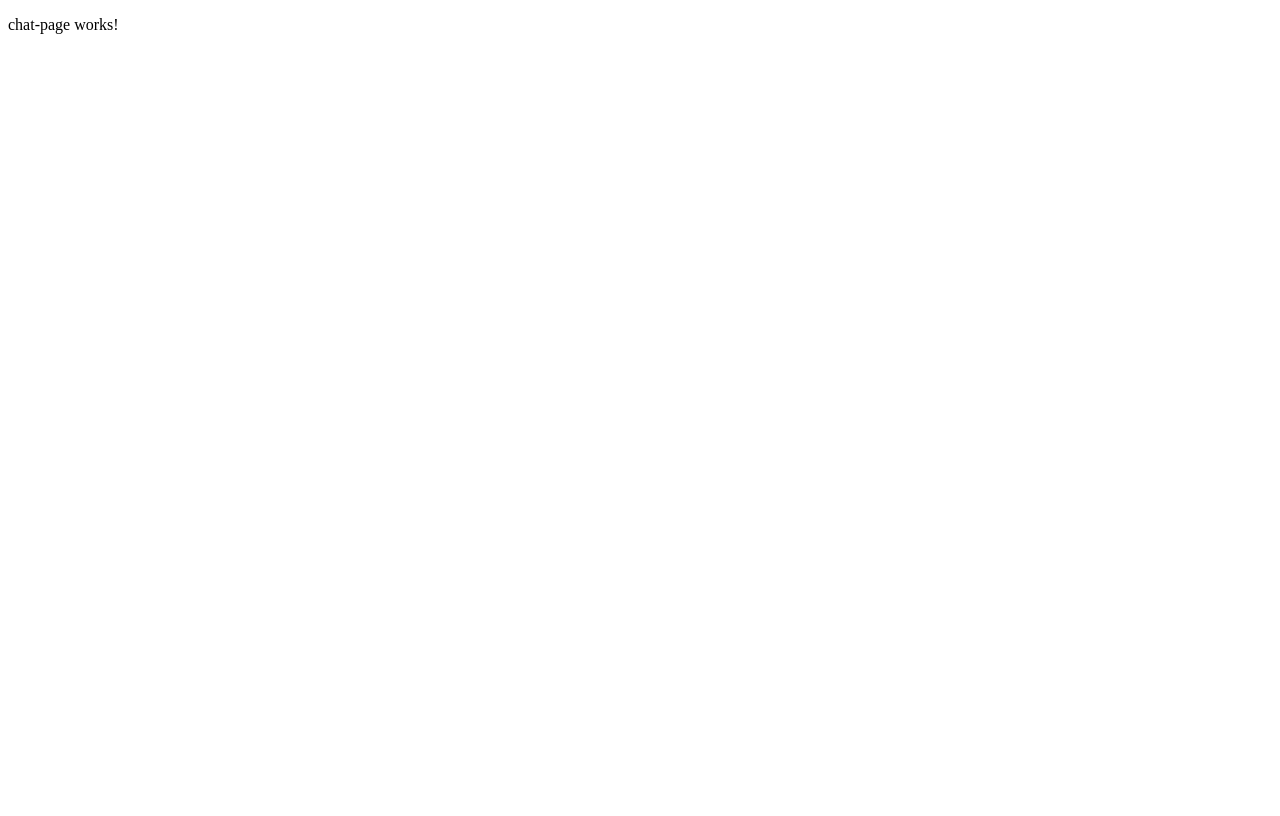
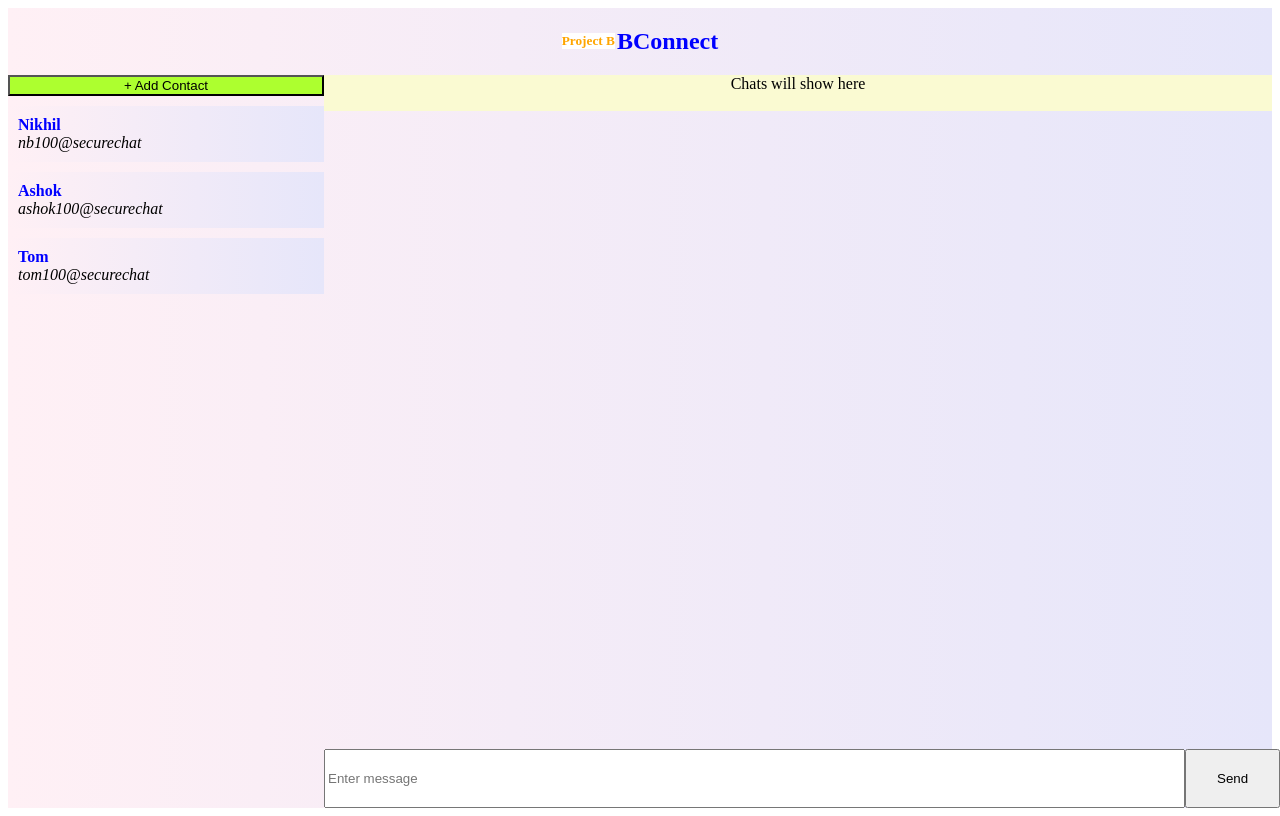
Before and after one commit to BhardwajNkl/secure-chat-ui, an Angular app: page /chat in a window 1280 px wide. Built offline with nearby package versions, Linux system fonts and the light colour scheme.

Commit message:
chat page ui - contacts & chat area structure complete. next: create-contact UI + styles

```diff
--- a/src/app/pages/chat-page/chat-page.component.css
+++ b/src/app/pages/chat-page/chat-page.component.css
@@ -0,0 +1,88 @@
+#wrapper {
+    display: flex;
+    flex-direction: column;
+    min-height: 100vh;
+    background: linear-gradient(to right, lavenderblush, lavender);
+}
+
+.content {
+    flex-grow: 1;
+    display: flex;
+    flex-direction: row;
+}
+
+#left-side {
+    flex: 0 0 25%;
+    display: flex;
+    flex-direction: column;
+}
+
+#right-side {
+    flex: 0 0 75%;
+    display: flex;
+    flex-direction: column;
+}
+
+#add-contact-btn {
+    width: 100%;
+    background-color: greenyellow;
+}
+
+.contact {
+    margin-top: 10px;
+    padding: 10px;
+    background: linear-gradient(to right, lavenderblush, lavender);
+    display: flex;
+    flex-direction: column;
+    cursor: pointer;
+}
+
+.contact-name {
+    font-weight: bold;
+    text-transform: capitalize;
+    color: blue;
+
+}
+
+.contact-number {
+    font-style: oblique;
+}
+
+.chat-header {
+    flex: 0 0 5%;
+    display: flex;
+    background-color: lightgoldenrodyellow;
+    justify-content: center;
+}
+
+#chat-msg-container {
+    flex: 0 0 87%;
+    display: flex;
+    flex-direction: column;
+    padding: 0 16px;
+}
+
+#chat-send-container {
+    flex: 0 0 8%;
+    display: flex;
+    flex-direction: row;
+}
+
+#chat-send-input {
+    flex: 0 0 90%;
+}
+#chat-send-btn {
+    flex: 0 0 10%;
+}
+
+.sent-msg {
+    color: red;
+    align-self: flex-end;
+     margin: 4px 0;
+}
+
+.received-msg {
+    color: blue;
+    align-self: flex-start;
+     margin: 4px 0;
+}
--- a/src/app/pages/chat-page/chat-page.component.html
+++ b/src/app/pages/chat-page/chat-page.component.html
@@ -1 +1,37 @@
-<p>chat-page works!</p>
+<div id="wrapper">
+    <app-header></app-header>
+    <div class="content">
+        <div id="left-side">
+            <button id="add-contact-btn">
+                + Add Contact
+            </button>
+            <div id="contact-list">
+                <div *ngFor="let contact of userContacts; let i = index" class="contact"
+                    (click)="onChatSelect(contact.secureChatNumber)">
+                    <span class="contact-name">{{contact.nickName}}</span>
+                    <span class="contact-number">{{contact.secureChatNumber}}</span>
+                </div>
+            </div>
+        </div>
+        <div id="right-side">
+            <div *ngIf="!chatOpenWithContact" class="chat-header">
+                Chats will show here
+            </div>
+            <div *ngIf="chatOpenWithContact" class="chat-header">
+                Chatting with {{chatOpenWithContact.nickName}}
+            </div>
+            <div id="chat-msg-container">
+                <div *ngFor="let chat of chatsForSelectedContact; let i = index"
+                    [ngClass]="{'sent-msg': chat.type === 'SENT',
+                    'received-msg': chat.type === 'RECEIVED'}">
+                    <span>{{chat.messageContent}}</span>
+                </div>
+            </div>
+            <form id="chat-send-container">
+                <input type="text" placeholder="Enter message" id="chat-send-input">
+                <button type="submit" id="chat-send-btn">Send</button>
+            </form>
+        </div>
+
+    </div>
+</div>
--- a/src/app/pages/chat-page/chat-page.component.ts
+++ b/src/app/pages/chat-page/chat-page.component.ts
@@ -1,11 +1,43 @@
 import { Component } from '@angular/core';
+import { HeaderComponent } from '../../components/header/header.component';
+import { Contact } from '../../types/contact';
+import { ContactService } from '../../services/contact.service';
+import { CommonModule } from '@angular/common';
+import { Chat } from '../../types/chat';
+import { ChatService } from '../../services/chat.service';
 
 @Component({
   selector: 'app-chat-page',
-  imports: [],
+  imports: [
+    CommonModule,
+    HeaderComponent
+  ],
   templateUrl: './chat-page.component.html',
   styleUrl: './chat-page.component.css'
 })
 export class ChatPageComponent {
+  userContacts: Contact[] = [];
+  chatOpenWithContact: Contact | undefined; // If the user cllicks on any contact, this variable get's set.
 
+  chatsForSelectedContact: Chat[] = []; // List of chat messages for the selected contact.
+
+  constructor(
+    private readonly contactService: ContactService,
+    private readonly chatService: ChatService
+  ) {
+  }
+
+  ngOnInit() {
+    this.userContacts = this.contactService.loadUserContact("");
+    console.log(this.userContacts);
+  }
+
+  // We can use contact's id as parameter instead of number
+  onChatSelect(secureChatNumber: string) {
+    this.chatOpenWithContact = this.userContacts.find(uc=> uc.secureChatNumber === secureChatNumber);
+    // Load all chats from this contact
+    if(this.chatOpenWithContact) {
+      this.chatsForSelectedContact = this.chatService.loadMessagesForContact(this.chatOpenWithContact.secureChatNumber);
+    }
+  }
 }
--- /dev/null
+++ b/src/app/services/chat.service.ts
@@ -0,0 +1,40 @@
+import { Injectable } from '@angular/core';
+import { Chat, ChatType } from '../types/chat';
+
+@Injectable({
+  providedIn: 'root'
+})
+export class ChatService {
+
+  contactChatMap: Map<string, Chat[]> = new Map();
+
+  constructor() {
+    this.contactChatMap.set("nb100@securechat", [
+      { type: ChatType.SENT, messageContent: "hello1" },
+      { type: ChatType.SENT, messageContent: "hello2" },
+      { type: ChatType.RECEIVED, messageContent: "hello3" },
+      { type: ChatType.SENT, messageContent: "hello4" }
+    ]);
+    this.contactChatMap.set("ashok100@securechat", []);
+    this.contactChatMap.set("tom100@securechat", [
+      { type: ChatType.SENT, messageContent: "hey tom1" },
+      { type: ChatType.RECEIVED, messageContent: "hey 2" },
+      { type: ChatType.RECEIVED, messageContent: "hey 3" },
+      { type: ChatType.SENT, messageContent: "haha" }
+    ]);
+  }
+
+  loadMessagesForContact(contactNumber: string) {
+    return this.contactChatMap.get(contactNumber) ?? [];
+  }
+
+  addSentMessageForContact(contactNumber: string, content: string, type: string) {
+    const currentMessages = this.contactChatMap.get(contactNumber) ?? [];
+    if (type === "SENT") {
+      this.contactChatMap.set(contactNumber, [...currentMessages, { type: ChatType.SENT, messageContent: content }]);
+    }
+    if (type === "RECEIVED") {
+      this.contactChatMap.set(contactNumber, [...currentMessages, { type: ChatType.SENT, messageContent: content }])
+    }
+  }
+}
--- /dev/null
+++ b/src/app/services/contact.service.ts
@@ -0,0 +1,32 @@
+import { Injectable } from '@angular/core';
+
+@Injectable({
+  providedIn: 'root'
+})
+export class ContactService {
+
+  constructor() { }
+
+  loadUserContact(loggedUserId: string) {
+    // for now, dummy implementation
+    return [
+      {
+        secureChatNumber: "nb100@securechat",
+        nickName:"nikhil"
+      },
+      {
+        secureChatNumber: "ashok100@securechat",
+        nickName:"ashok"
+      },
+      {
+        secureChatNumber: "tom100@securechat",
+        nickName:"tom"
+      }
+    ]
+  }
+
+  createContact(secureChatNumber: string, nickName: string) {
+    // for now, dummy implementation
+    return {secureChatNumber, nickName};
+  }
+}
--- /dev/null
+++ b/src/app/types/chat.ts
@@ -0,0 +1,8 @@
+export enum ChatType {
+    SENT="SENT",
+    RECEIVED="RECEIVED"
+}
+export type Chat = {
+    type: ChatType,
+    messageContent: string;
+}
--- /dev/null
+++ b/src/app/types/contact.ts
@@ -0,0 +1,4 @@
+export type Contact = {
+    secureChatNumber: string;
+    nickName: string;
+}
```
Also changed, not shown: 2 other files (tests, documents, lock files or other folders).
